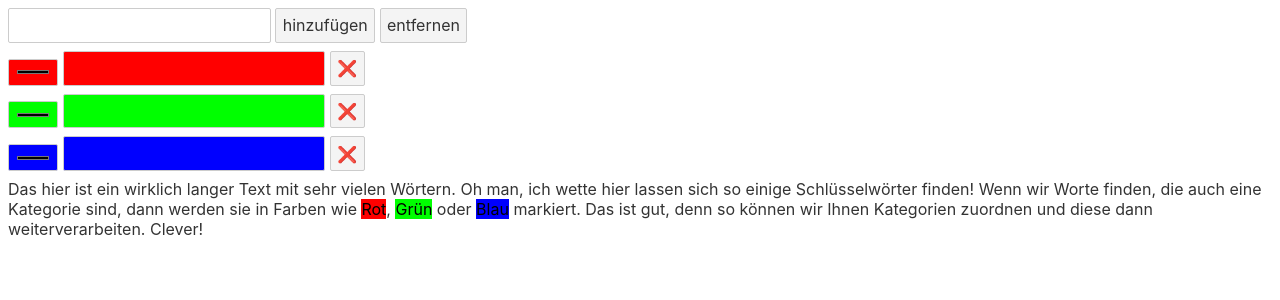
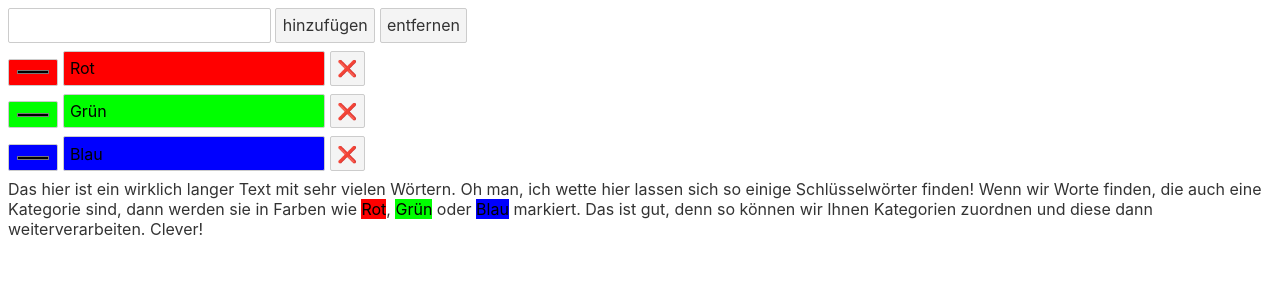
Before and after one commit to Gohlisch/RemarkableComponents, a Svelte app: page / in a window 1280 px wide. Shown: the top 300 px of the page. Built offline with nearby package versions, Linux system fonts and the light colour scheme.

Commit message:
fix(CategoryStore): Set initial value input

```diff
--- a/src/CategoryDisplay.svelte
+++ b/src/CategoryDisplay.svelte
@@ -21,7 +21,7 @@
 {#each categories as category, i}
     <div>
         <input type="color" on:input={e=>categoryStore.updateCategory(i, "", e.target.value)} style="background-color:{category.color}">
-        <input type="text" contenteditable="true" on:input={e=>categoryStore.updateCategory(i, e.target.value, "")} style="background-color:{category.color}">
+        <input type="text" contenteditable="true" on:input={e=>categoryStore.updateCategory(i, e.target.value, "")} style="background-color:{category.color}" value="{category.value}">
         <button on:click={e => categoryStore.removeAtIndex(i)}>❌</button>
     </div>
 {/each}
```
